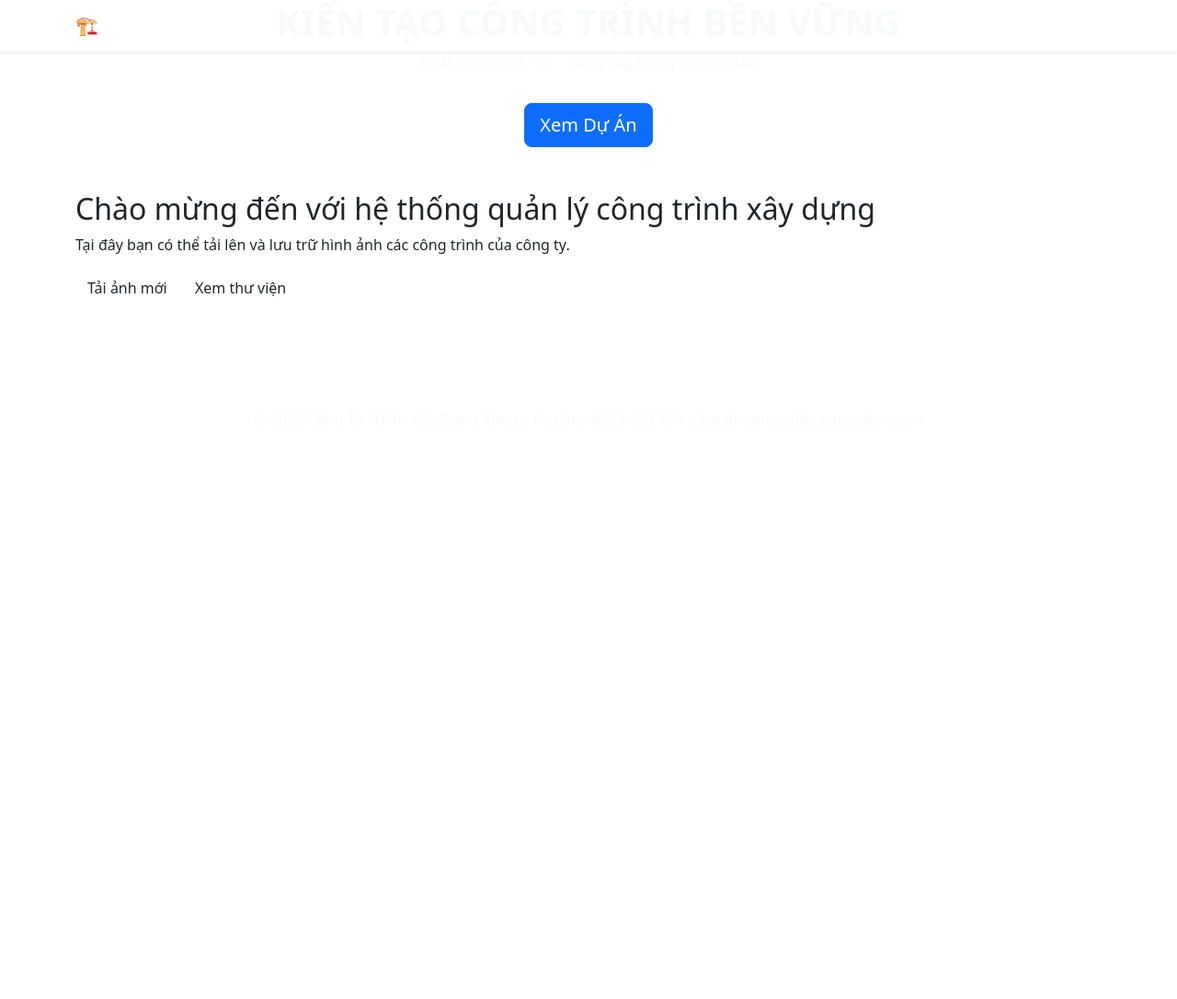
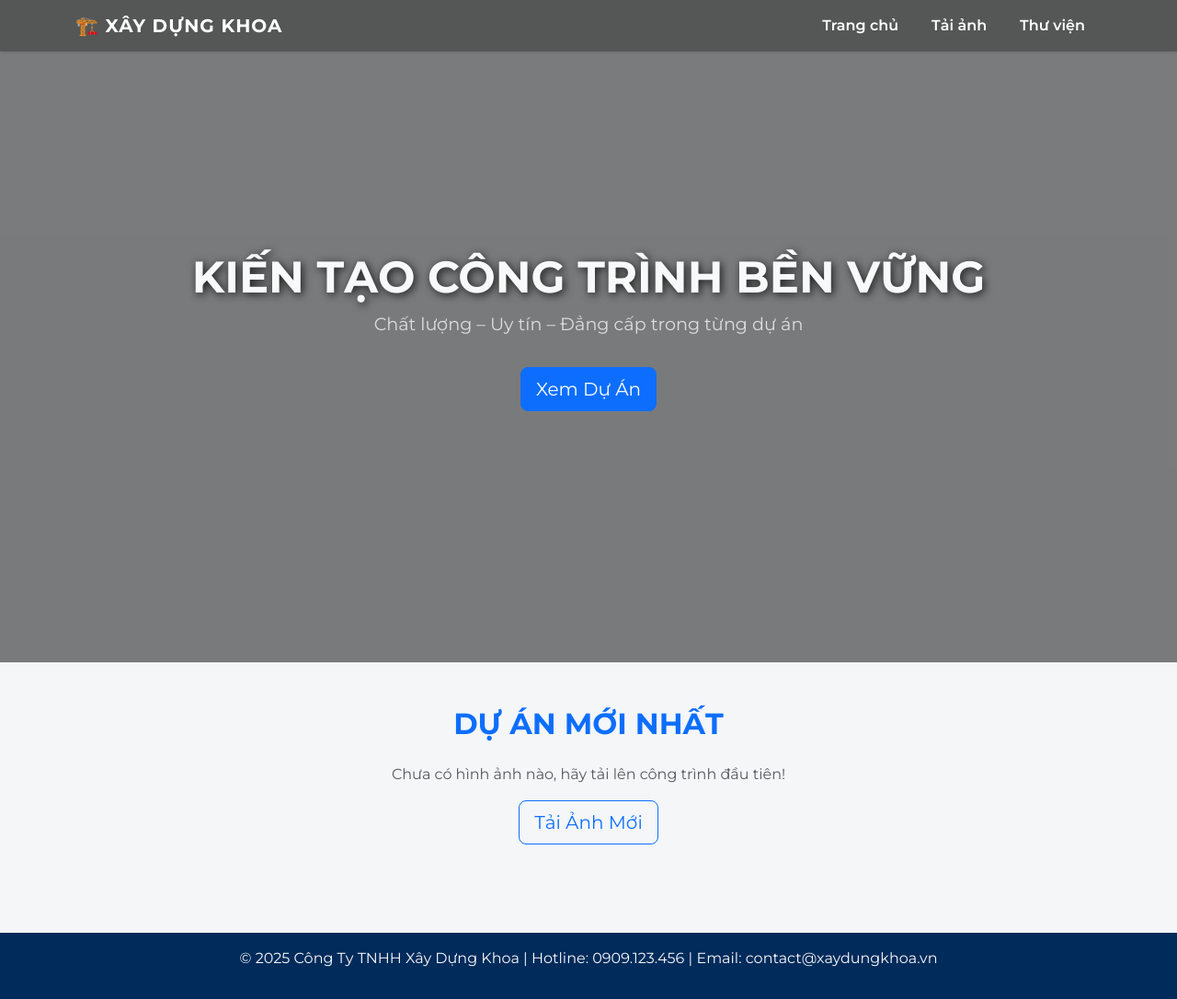
Before and after one commit to Tuankhoa382/my_website, a Python web app: template templates/index.html in a window 1280 px wide. Shown: the whole page at 92% size. Before the commit the page ends 322 px from the top, so only its background shows below. Run offline with Jinja, Linux system fonts and the light colour scheme; the template is opened without the code that fills it, so the values that code supplies are empty; some libraries are stand-ins or nearby versions.

Commit message:
Nang cap giao dien cao cap, hieu ung, bootstrap

```diff
--- /dev/null
+++ b/static/css/style.css
@@ -0,0 +1,68 @@
+body {
+  font-family: 'Montserrat', sans-serif;
+  background-color: #f4f6f8;
+  margin: 0;
+  padding: 0;
+}
+
+.navbar {
+  transition: all 0.3s ease;
+  background: rgba(0, 0, 0, 0.3);
+}
+.navbar.scrolled {
+  background: #002b5b !important;
+}
+.navbar-brand {
+  font-weight: 700;
+  letter-spacing: 1px;
+}
+.nav-link {
+  color: #fff !important;
+  margin: 0 10px;
+  font-weight: 600;
+}
+.nav-link:hover {
+  color: #ffd700 !important;
+}
+
+.hero {
+  height: 90vh;
+  background: url("../images/banner.jpg") center/cover no-repeat;
+  display: flex;
+  align-items: center;
+  justify-content: center;
+  position: relative;
+}
+.hero::after {
+  content: "";
+  position: absolute;
+  top: 0; left: 0; right: 0; bottom: 0;
+  background-color: rgba(0, 0, 0, 0.5);
+}
+.hero-text {
+  position: relative;
+  z-index: 2;
+}
+.hero-text h1 {
+  font-size: 3rem;
+  text-shadow: 2px 2px 10px rgba(0,0,0,0.8);
+}
+.hero-text p {
+  font-size: 1.2rem;
+  color: #ddd;
+}
+
+.footer {
+  background: #002b5b;
+}
+
+/* Gallery đẹp hơn */
+.gallery img {
+  width: 100%;
+  border-radius: 10px;
+  transition: all 0.3s ease;
+}
+.gallery img:hover {
+  transform: scale(1.05);
+  box-shadow: 0 5px 20px rgba(0,0,0,0.3);
+}
--- a/templates/index.html
+++ b/templates/index.html
@@ -1,7 +1,16 @@
 {% extends "base.html" %}
 {% block content %}
-<h2>Chào mừng đến với hệ thống quản lý công trình xây dựng</h2>
-<p>Tại đây bạn có thể tải lên và lưu trữ hình ảnh các công trình của công ty.</p>
-<a href="/upload" class="btn">Tải ảnh mới</a>
-<a href="/gallery" class="btn">Xem thư viện</a>
+<section class="text-center">
+  <h2 class="fw-bold text-primary mb-4">DỰ ÁN MỚI NHẤT</h2>
+  <div class="row gallery">
+    {% for img in images %}
+      <div class="col-md-4 mb-4">
+        <img src="{{ url_for('static', filename='uploads/' ~ img) }}" alt="Công trình {{ loop.index }}">
+      </div>
+    {% else %}
+      <p class="text-muted">Chưa có hình ảnh nào, hãy tải lên công trình đầu tiên!</p>
+    {% endfor %}
+  </div>
+  <a href="/upload" class="btn btn-outline-primary btn-lg">Tải Ảnh Mới</a>
+</section>
 {% endblock %}
```
Also changed, not shown: templates/gallery.html (+9 -10 lines), templates/upload.html (+9 -6 lines).
